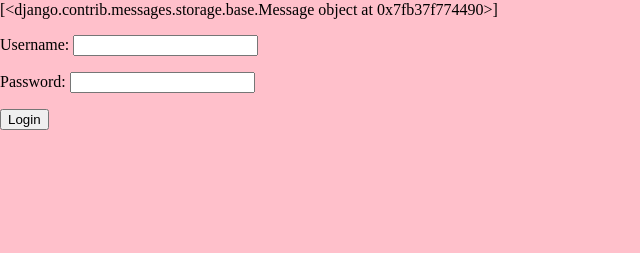
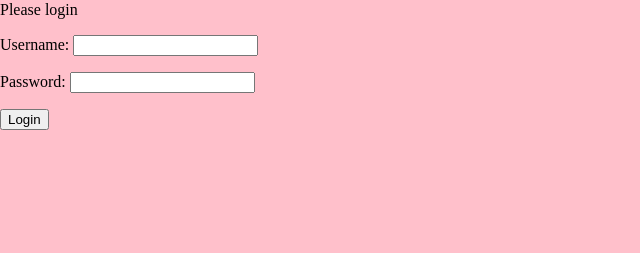
Before and after one commit to mz314/yarr, a Django app: page /user/login in a window 1280 px wide. Shown: the part 167-420 px from the top of the page, without its empty margins (0-640 px from the left). Run offline with Django 3.2, Linux system fonts and the light colour scheme; tables that the repository leaves empty hold one stand-in row (values such as "Sample post"); one stand-in notice (Sample message) is shown.

Commit message:
User panel, login, logout.

```diff
--- a/userpanel/templates/login.html
+++ b/userpanel/templates/login.html
@@ -1,7 +1,7 @@
 {% extends "base.html" %}
 {% block content %}
 <div class="messages">
-{{messages}}
+{{message}}
 </div>
 <form method="POST">
 {{form.as_p}}
--- a/userpanel/views.py
+++ b/userpanel/views.py
@@ -1,20 +1,38 @@
 from django.shortcuts import render
 from django.template import RequestContext, loader
-from django.http import HttpResponse
-from django.http import HttpResponseRedirect
+from django.http import HttpResponse, HttpResponseRedirect
 from userpanel.forms import *
+from django.contrib.auth import authenticate, login, logout
+from var_dump import var_dump
+from django.contrib.auth.decorators import login_required
 
-def login(req):
+def logout_user(req):
+  logout(req)
+  return HttpResponseRedirect('/')
+
+def login_user(req):
   template=loader.get_template('login.html')
+  message=''
   if req.method=='POST':
-   form=LoginForm(req.POST)
+   username = req.POST['username']
+   password = req.POST['password']
+   user = authenticate(username=username, password=password)
+   print user
+   if user is not None:
+    login(req,user)
+    return HttpResponseRedirect('/user')
+   else:
+    message='Login failure'
+    form=LoginForm(req.POST)
   else:
+   message='Please login'
    form=LoginForm()
-  context=RequestContext(req, {'form':form})
+  context=RequestContext(req, {'form':form,'message':message})
   return HttpResponse(template.render(context))
 
+@login_required(login_url='/user/login')
+def panel(req):
 
-def panel(req):
   template=loader.get_template('panel.html')
-  context=RequestContext(req, {})
+  context=RequestContext(req, {'user':req.user})
   return HttpResponse(template.render(context))
--- a/yarr/urls.py
+++ b/yarr/urls.py
@@ -17,7 +17,8 @@ urlpatterns = patterns('',
     url(r'^torrent/add$','torrents.views.add'),
     url(r'^torrent/(.*)$','torrents.views.details'),
     url(r'^user/$','userpanel.views.panel'),
-    url(r'^user/login$','userpanel.views.login'),
+    url(r'^user/login$','userpanel.views.login_user'),
+    url(r'^user/logout$','userpanel.views.logout_user'),
 
     url(r'^admin/', include(admin.site.urls)),
 
```
Also changed, not shown: userpanel/templates/panel.html (+7 -1 lines).
